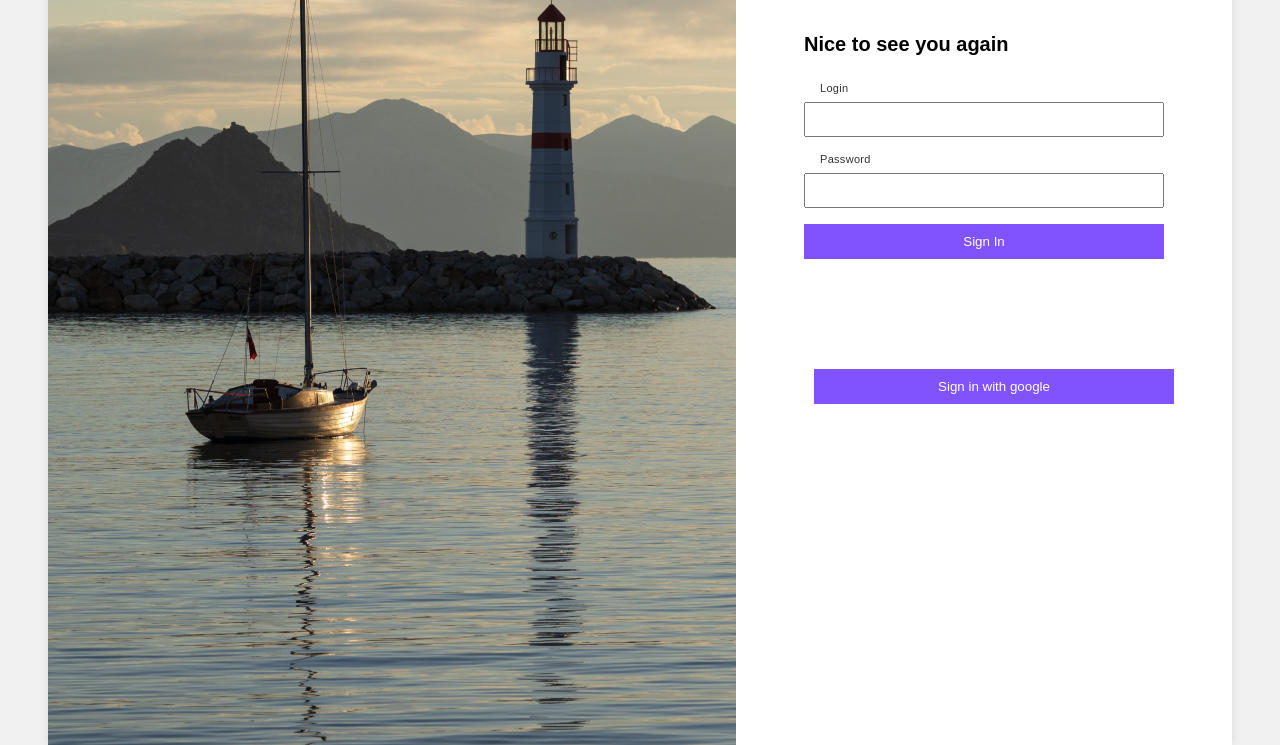
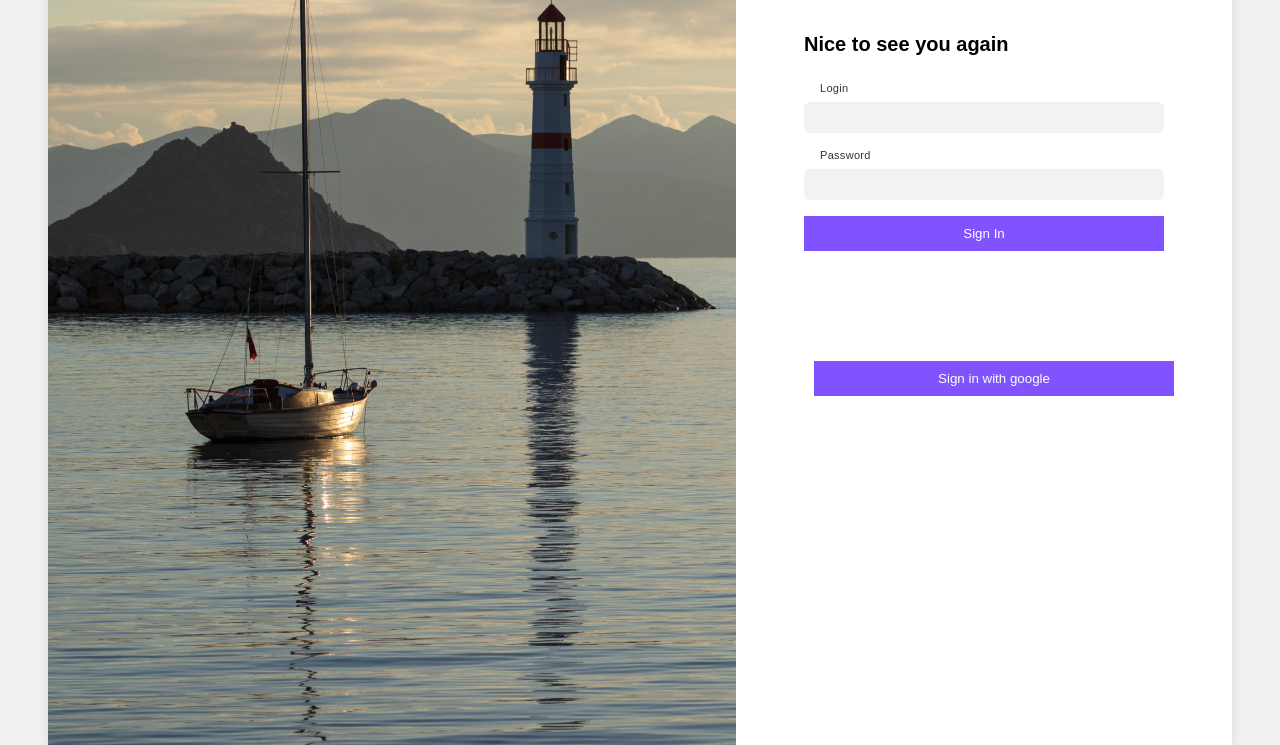
Before and after one commit to Nanda-Prasetyo/tugas-css, a plain HTML site: page index.html in a window 1280 px wide. Shown: the part 153-898 px from the top of the page. Drawn offline with Linux system fonts and the light colour scheme.

Commit message:
fix input

```diff
--- a/style.css
+++ b/style.css
@@ -100,9 +100,14 @@ body {
   input {
     display: flex;
     width: 360px;
-    padding: 8px;
+    padding: 8px 8px 8px 16px;
     margin-bottom: 16px;
     box-sizing: border-box;
+    justify-content: space-between;
+    align-items: flex-start;
+    border-radius: 6px;
+    border: none;
+    background-color: #f2f2f2;
   }
 
   button {
```
